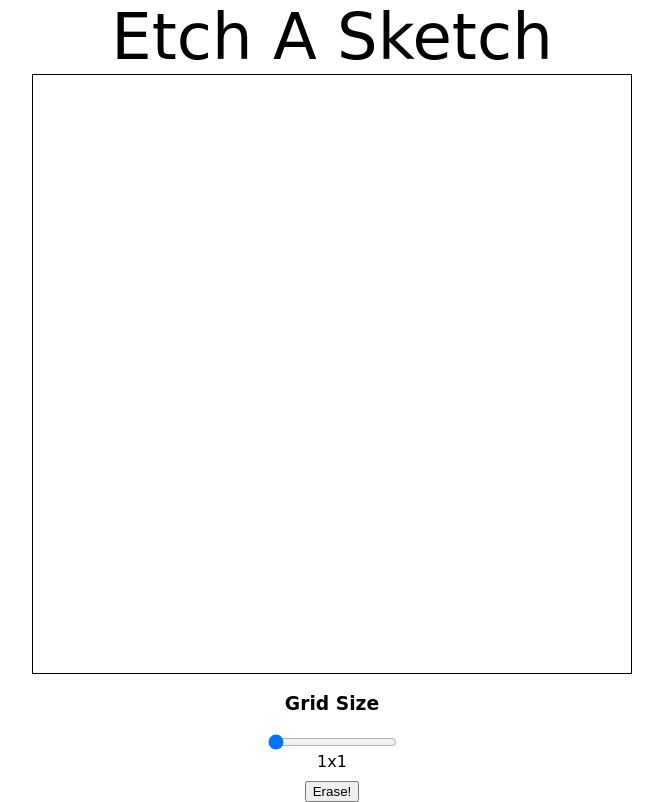
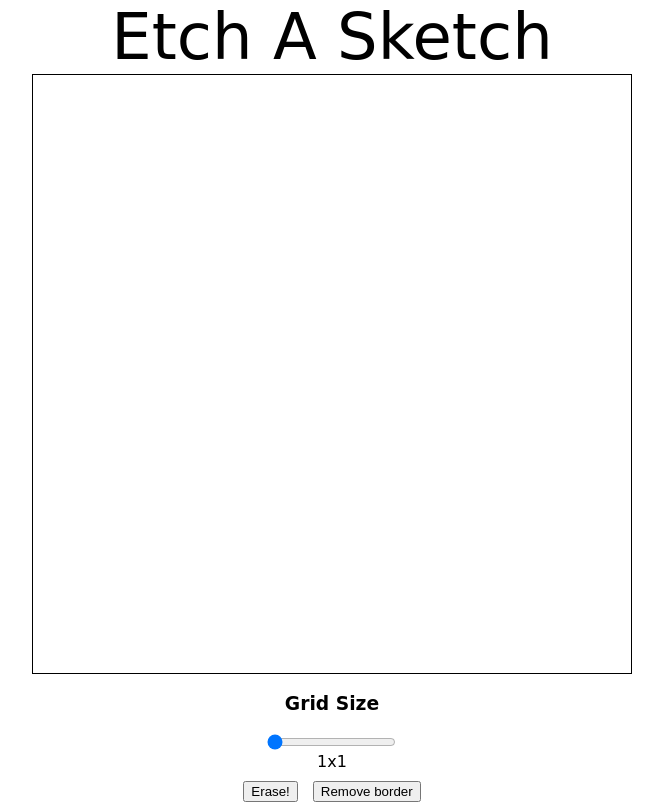
Before and after one commit to apjawors/Etch-A-Sketch, a plain HTML site: page index.html in a window 1280 px wide. Shown: the whole page, without its empty margins (308-971 px from the left). Drawn offline with Linux system fonts and the light colour scheme; a web font is replaced by a local one.

Commit message:
Added border removal btn, hover color is permanent

```diff
--- a/index.html
+++ b/index.html
@@ -17,11 +17,16 @@
             </div>
         </div>
         <div class="bottom">
-            <div class="slider-container">
-                <h3>Grid Size</h3>
-                <input type="range" min="1" max="32" value="1" id="slider">
-                <output id="range-display">1x1</output>
-                <button>Erase!</button>
+            <div class="grid-attributes-container">
+                <div class="size-container">
+                    <h3>Grid Size</h3>
+                    <input type="range" min="1" max="100" value="1" id="slider">
+                    <output id="range-display">1x1</output>
+                    <div class="buttons-container">
+                        <button id="erase">Erase!</button>
+                        <button id="border-btn">Remove border</button>
+                    </div>
+                </div>
             </div>
         </div>
     </div>
--- a/main.js
+++ b/main.js
@@ -1,7 +1,8 @@
 let slider = document.getElementById('slider')
 let rangeDisplay = document.getElementById('range-display')
 let grid = document.getElementById('grid')
-let erase = document.querySelector('button')
+let erase = document.getElementById('erase')
+let borderBtn = document.getElementById('border-btn')
 
 slider.addEventListener('input', () => {
     rangeDisplay.innerHTML = `${slider.value}x${slider.value}`
@@ -10,6 +11,10 @@ slider.addEventListener('input', () => {
 
     for (let i = 0; i < area; i++){
         let div = document.createElement('div')
+        div.setAttribute('class', 'square')
+        div.addEventListener('mouseover', () => {
+            div.style.backgroundColor = "#8791a1"
+        })
         items.push(div)
     }
 
@@ -27,3 +32,12 @@ erase.addEventListener('click', (e) => {
         }
     }
 })
+
+borderBtn.addEventListener('click', () => {
+    let squares = grid.childNodes
+    for (let i = 0; i < squares.length; i++) {
+        if (squares[i].nodeName.toLowerCase() == 'div') {
+                squares[i].style.border = 'none';
+        }
+    }
+})
--- a/style.css
+++ b/style.css
@@ -20,7 +20,13 @@ body {
     align-self: center
 }
 
-.slider-container {
+.grid-attributes-container {
+    display: flex;
+    justify-content: space-around;
+    align-items: center;
+}
+
+.size-container {
     display: flex;
     flex-direction: column;
     justify-content: center;
@@ -44,6 +50,12 @@ body {
     cursor: pointer;
 }
 
+.buttons-container {
+    display: flex;
+    justify-content: space-around;
+    gap: 15px;
+}
+
 button {
     margin-top: 10px;
 }
```
